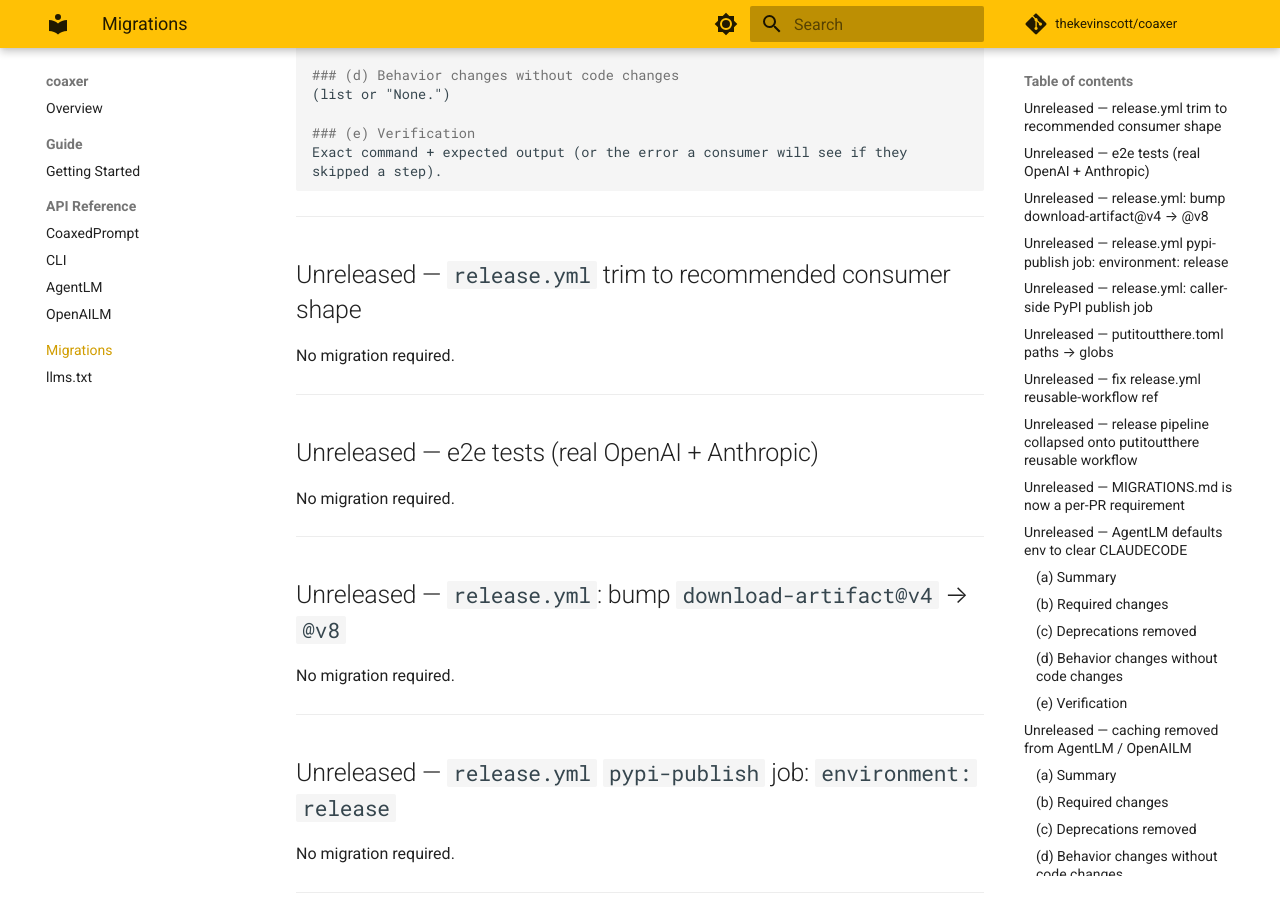
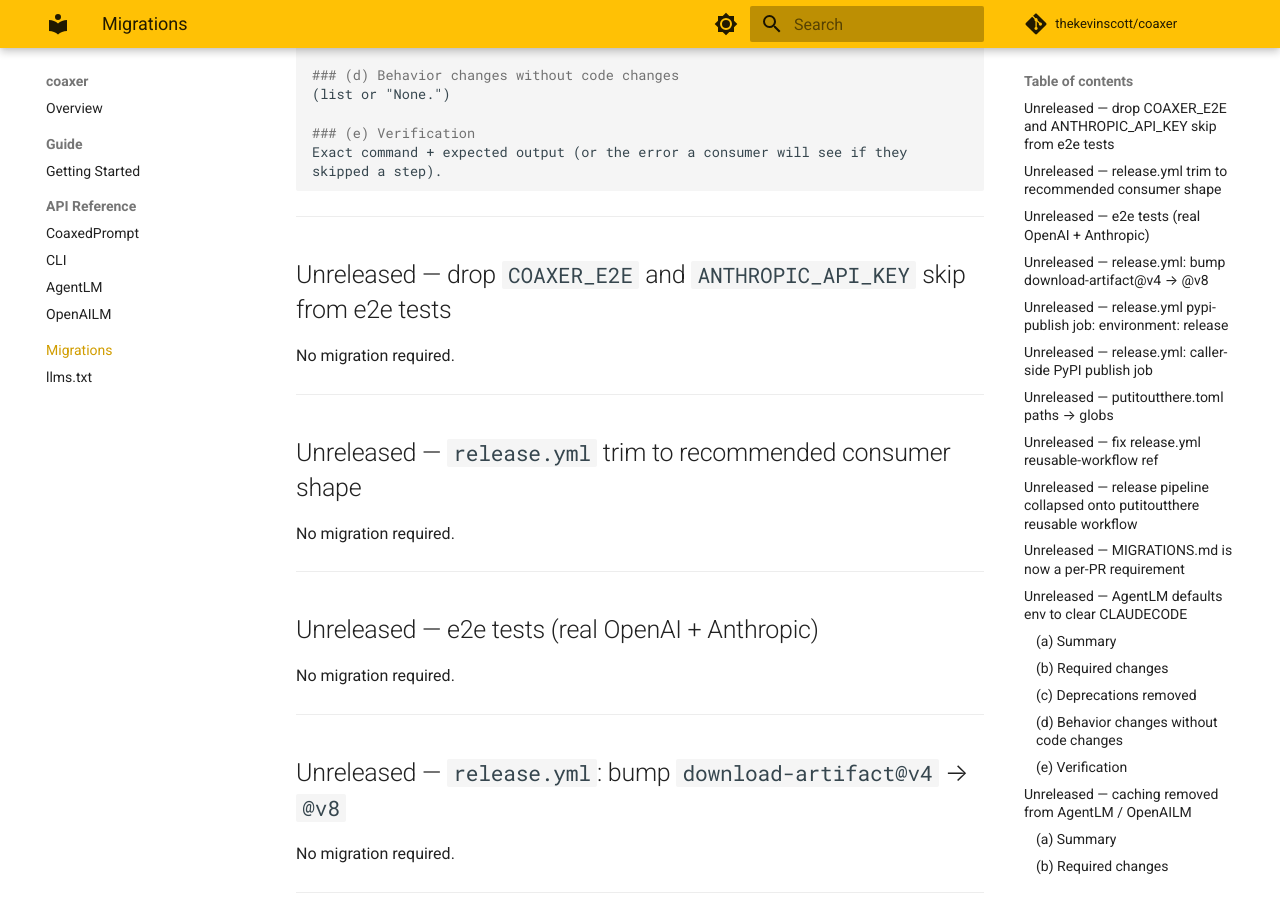
Before and after one commit to thekevinscott/coaxer, an MkDocs documentation site: the page built from docs/migrations.md, in a window 1280 px wide and 900 px high, scrolled down 528 px. Built offline with MkDocs 1.6.1 and Material for MkDocs 9.7.7, drawn with Linux system fonts in a browser that asks for light colours; comment, search, counter and statistics services are not loaded.

Commit message:
refactor(test): drop COAXER_E2E and ANTHROPIC_API_KEY gates on e2e
Directory separation is the gate. CI runs `just test-integration`
(tests/integration/); the agent runs `just test-e2e` (tests/e2e/) when
the SDK-contract surface is touched. The COAXER_E2E env var added
nothing — CI never points pytest at tests/e2e/, so the
collect_ignore_glob block in conftest.py was guarding against a
condition that doesn't occur.

Drops the silent ANTHROPIC_API_KEY skip too. Running e2e without
credentials is misconfiguration; let the SDK's auth error surface
rather than mask it.

Touchpoints:
- tests/e2e/conftest.py: drop the COAXER_E2E gate and the API_KEY skip
- justfile: drop COAXER_E2E=1 from test-e2e
- AGENTS.md: update the e2e policy and credentials note
- CHANGELOG.md: edit the #58 bullet, add a Changed entry
- MIGRATIONS.md: no-change shorthand

````diff
--- a/MIGRATIONS.md
+++ b/MIGRATIONS.md
@@ -30,6 +30,12 @@ One paragraph: what broke, why the change was made, who is affected.
 Exact command + expected output (or the error a consumer will see if they
 skipped a step).
 ```
+
+---
+
+## Unreleased — drop `COAXER_E2E` and `ANTHROPIC_API_KEY` skip from e2e tests
+
+No migration required.
 
 ---
 
````
Also changed, not shown: AGENTS.md (+3 -3 lines), CHANGELOG.md (+4 -1 lines), 2 other files.
